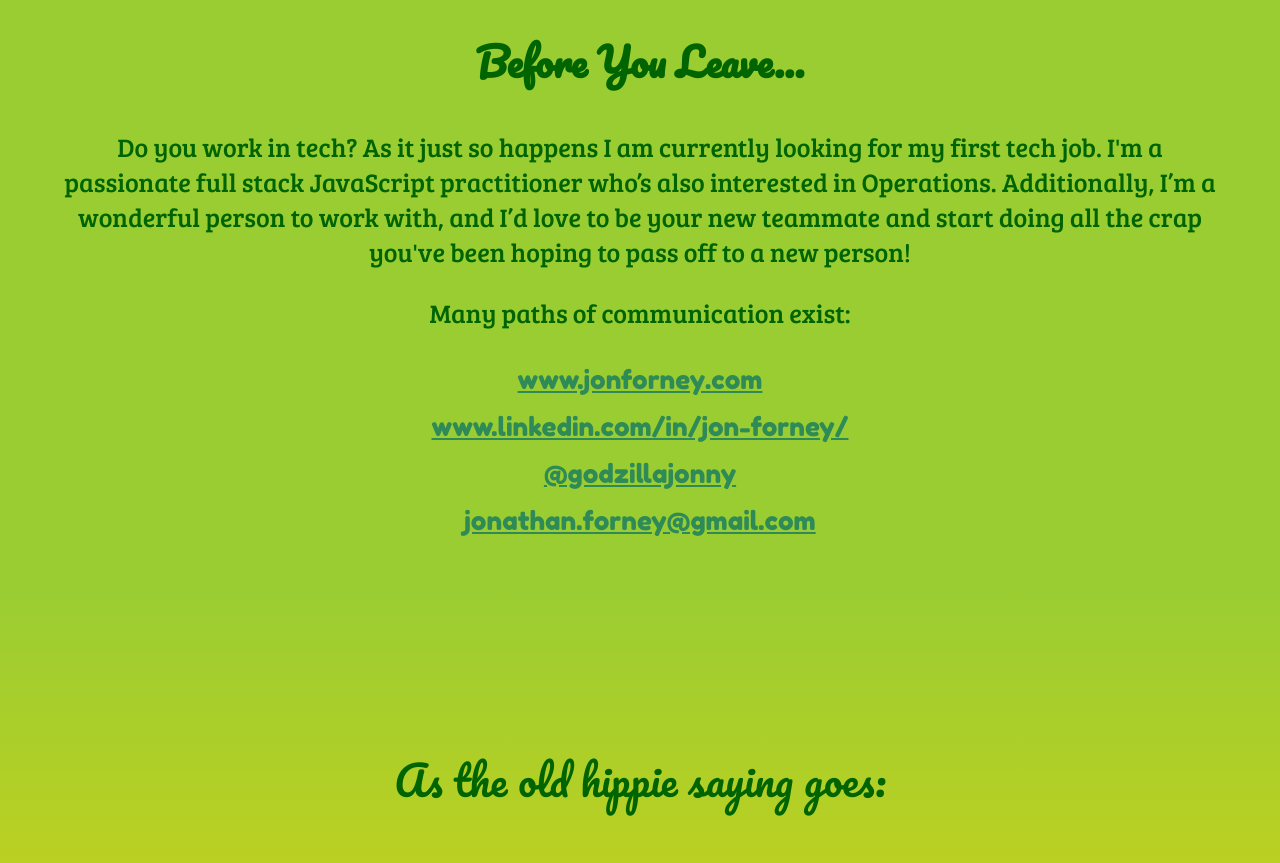
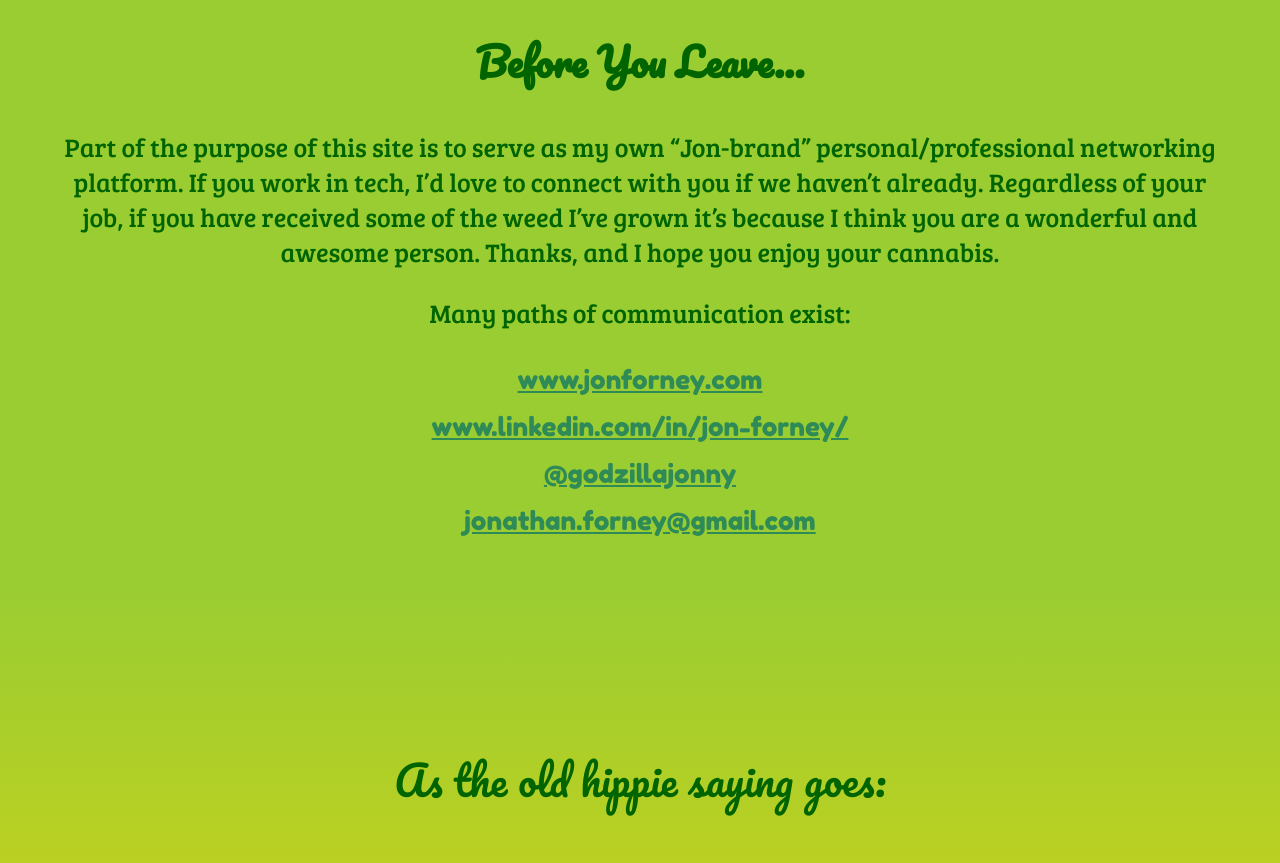
Before and after one commit to MustardJoe/karvest_fest, a React (Create React App) app: page / in a window 1280 px wide. Shown: the part 3980-4843 px from the top of the page. Built offline with nearby package versions, Linux system fonts and the light colour scheme.

Commit message:
new by-the-way msg

```diff
--- a/src/components/bytheway/ByTheWay.js
+++ b/src/components/bytheway/ByTheWay.js
@@ -4,11 +4,10 @@ const ByTheWay = () => {
   return (
     <section className="Informo ByTheWay">
       <h2 className="Pacifico">Before You Leave...</h2>
-      <p>Do you work in tech? As it just so happens I am currently
-        looking for my first tech job. I'm a passionate full stack JavaScript
-        practitioner who’s also interested in Operations. Additionally, I’m a
-        wonderful person to work with, and I’d love to be your new
-        teammate and start doing all the crap you've been hoping to pass off to a new person!</p>
+      <p>Part of the purpose of this site is to serve as my own “Jon-brand” personal/professional
+        networking platform. If you work in tech, I’d love to connect with you if we haven’t already.
+        Regardless of your job, if you have received some of the weed I’ve grown it’s because I think
+        you are a wonderful and awesome person. Thanks, and I hope you enjoy your cannabis.</p>
         <div>
           <p>Many paths of communication exist:</p>
           <span className="LinksContainer">
```
